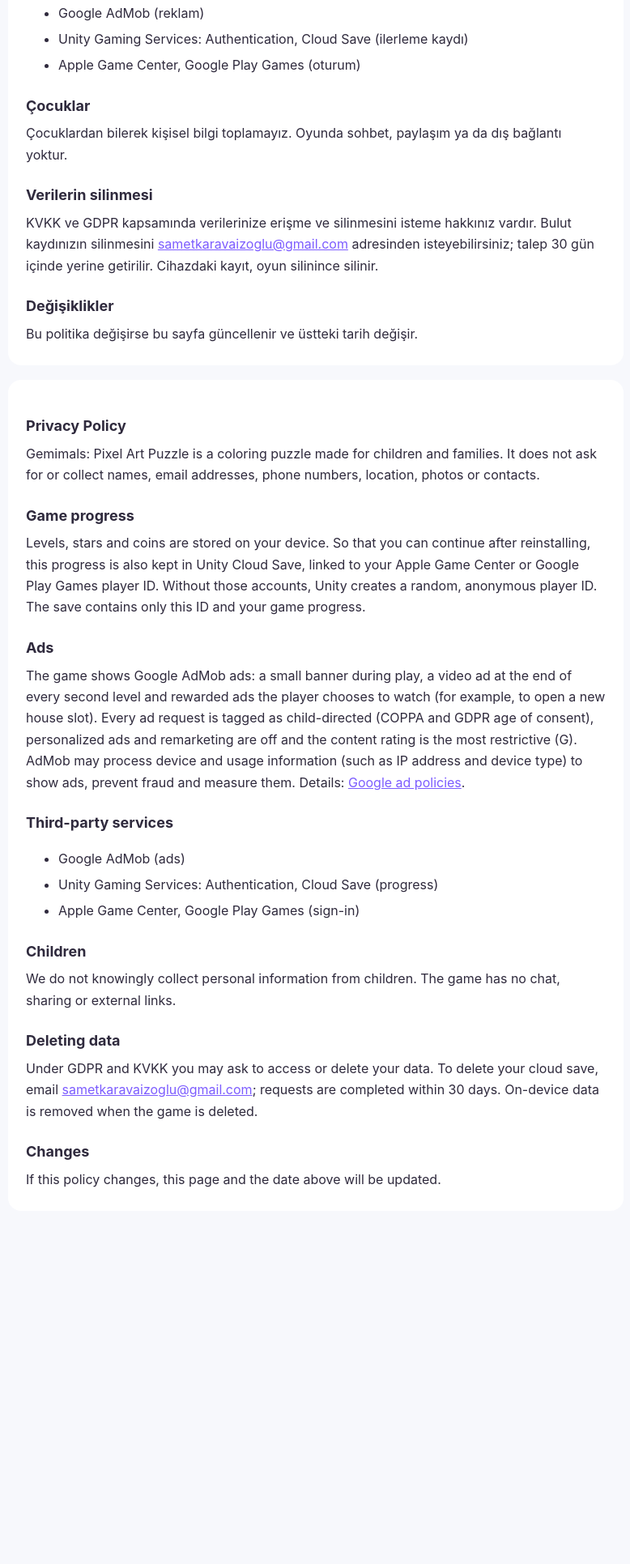
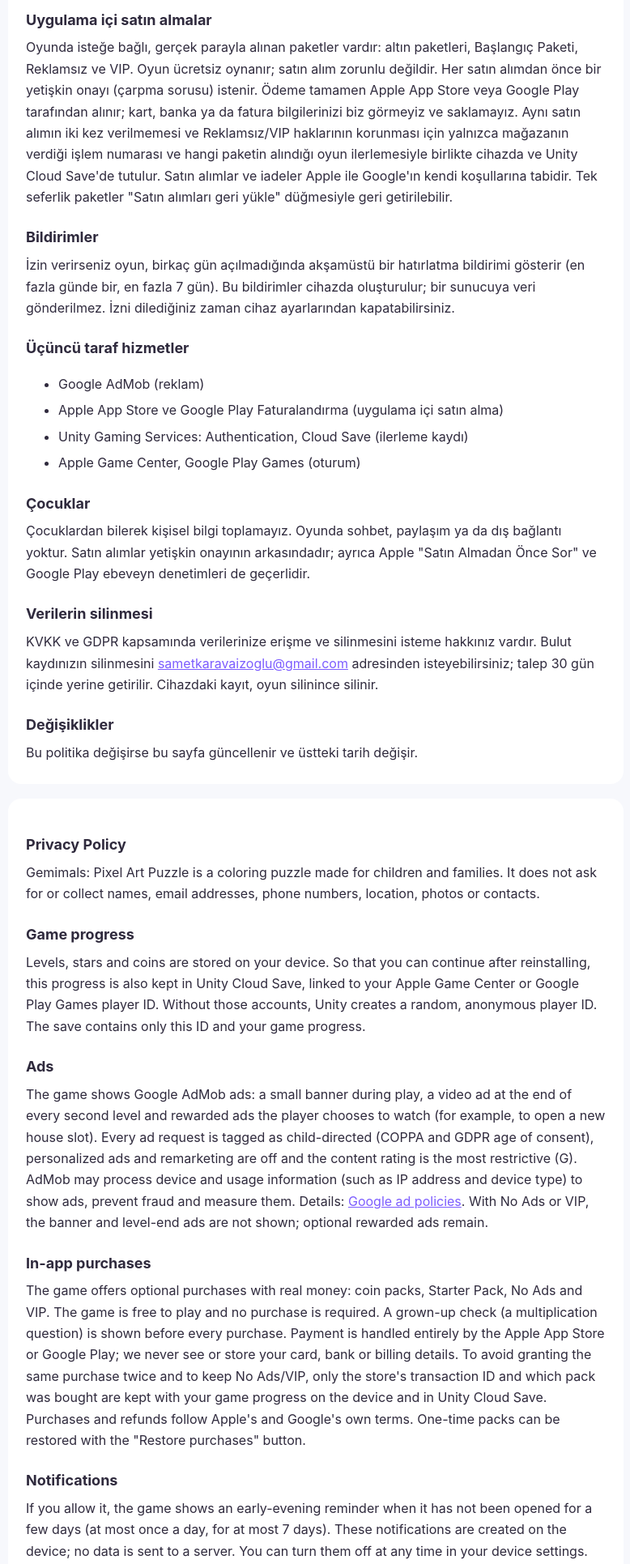
Before and after one commit to sametkaravaizoglu/gemimals, a plain HTML site: page privacy-policy.html in a window 1280 px wide. Shown: the part 821-2752 px from the top of the page at 81% size, without its empty margins (250-1028 px from the left). Before the commit the page ends 2382 px from the top, so only its background shows below. Drawn offline with Linux system fonts and the light colour scheme.

Commit message:
Gizlilik politikası: uygulama içi satın almalar ve hatırlatma bildirimleri
Co-Authored-By: Claude Opus 5.5 <noreply@anthropic.com>

```diff
--- a/privacy-policy.html
+++ b/privacy-policy.html
@@ -12,7 +12,7 @@ p,li{margin:6px 0}.muted{color:var(--muted)}a{color:var(--accent)}
 nav a{margin-right:14px}
 </style></head><body><main>
 <h1>Gemimals</h1>
-<p class="muted">Son güncelleme / Last updated: 13 Kasım 2026 / 13 November 2026 · İletişim / Contact: <a href="mailto:sametkaravaizoglu@gmail.com">sametkaravaizoglu@gmail.com</a></p>
+<p class="muted">Son güncelleme / Last updated: 16 Kasım 2026 / 16 November 2026 · İletişim / Contact: <a href="mailto:sametkaravaizoglu@gmail.com">sametkaravaizoglu@gmail.com</a></p>
 <nav><a href="#tr">Türkçe</a><a href="#en">English</a></nav>
 
 <section id="tr">
@@ -21,11 +21,15 @@ nav a{margin-right:14px}
 <h2>Oyun ilerlemesi</h2>
 <p>Bölümler, yıldızlar ve altın önce cihazınızda saklanır. Oyunu silip yeniden yüklediğinizde kaldığınız yerden devam edebilmeniz için bu ilerleme, Apple Game Center veya Google Play Games oyuncu kimliğinize bağlı olarak Unity Cloud Save'de tutulur. Bu hesaplar yoksa Unity rastgele, anonim bir oyuncu kimliği oluşturur. Kayıt yalnızca bu kimliği ve oyun ilerlemesini içerir.</p>
 <h2>Reklamlar</h2>
-<p>Oyunda Google AdMob reklamları gösterilir: oyun sırasında altta küçük bir banner, iki bölümde bir bölüm sonunda video reklam ve oyuncunun kendi seçtiği ödüllü reklam (ör. yeni ev yeri açmak). Tüm reklam istekleri çocuklara yönelik olarak işaretlenir (COPPA ve GDPR yaş sınırı), kişiselleştirilmiş reklam ve yeniden hedefleme kapalıdır, içerik derecesi en düşük seviyededir (G). AdMob reklamı göstermek, sahtekârlığı önlemek ve sayım yapmak için cihaz ve kullanım bilgilerini (ör. IP adresi, cihaz türü) işleyebilir. Ayrıntı: <a href="https://policies.google.com/technologies/ads">Google reklam politikaları</a>.</p>
+<p>Oyunda Google AdMob reklamları gösterilir: oyun sırasında altta küçük bir banner, iki bölümde bir bölüm sonunda video reklam ve oyuncunun kendi seçtiği ödüllü reklam (ör. yeni ev yeri açmak). Tüm reklam istekleri çocuklara yönelik olarak işaretlenir (COPPA ve GDPR yaş sınırı), kişiselleştirilmiş reklam ve yeniden hedefleme kapalıdır, içerik derecesi en düşük seviyededir (G). AdMob reklamı göstermek, sahtekârlığı önlemek ve sayım yapmak için cihaz ve kullanım bilgilerini (ör. IP adresi, cihaz türü) işleyebilir. Ayrıntı: <a href="https://policies.google.com/technologies/ads">Google reklam politikaları</a>. Reklamsız veya VIP paketi alındığında banner ve bölüm sonu reklamları gösterilmez; isteğe bağlı ödüllü reklamlar kalır.</p>
+<h2>Uygulama içi satın almalar</h2>
+<p>Oyunda isteğe bağlı, gerçek parayla alınan paketler vardır: altın paketleri, Başlangıç Paketi, Reklamsız ve VIP. Oyun ücretsiz oynanır; satın alım zorunlu değildir. Her satın alımdan önce bir yetişkin onayı (çarpma sorusu) istenir. Ödeme tamamen Apple App Store veya Google Play tarafından alınır; kart, banka ya da fatura bilgilerinizi biz görmeyiz ve saklamayız. Aynı satın alımın iki kez verilmemesi ve Reklamsız/VIP haklarının korunması için yalnızca mağazanın verdiği işlem numarası ve hangi paketin alındığı oyun ilerlemesiyle birlikte cihazda ve Unity Cloud Save'de tutulur. Satın alımlar ve iadeler Apple ile Google'ın kendi koşullarına tabidir. Tek seferlik paketler "Satın alımları geri yükle" düğmesiyle geri getirilebilir.</p>
+<h2>Bildirimler</h2>
+<p>İzin verirseniz oyun, birkaç gün açılmadığında akşamüstü bir hatırlatma bildirimi gösterir (en fazla günde bir, en fazla 7 gün). Bu bildirimler cihazda oluşturulur; bir sunucuya veri gönderilmez. İzni dilediğiniz zaman cihaz ayarlarından kapatabilirsiniz.</p>
 <h2>Üçüncü taraf hizmetler</h2>
-<ul><li>Google AdMob (reklam)</li><li>Unity Gaming Services: Authentication, Cloud Save (ilerleme kaydı)</li><li>Apple Game Center, Google Play Games (oturum)</li></ul>
+<ul><li>Google AdMob (reklam)</li><li>Apple App Store ve Google Play Faturalandırma (uygulama içi satın alma)</li><li>Unity Gaming Services: Authentication, Cloud Save (ilerleme kaydı)</li><li>Apple Game Center, Google Play Games (oturum)</li></ul>
 <h2>Çocuklar</h2>
-<p>Çocuklardan bilerek kişisel bilgi toplamayız. Oyunda sohbet, paylaşım ya da dış bağlantı yoktur.</p>
+<p>Çocuklardan bilerek kişisel bilgi toplamayız. Oyunda sohbet, paylaşım ya da dış bağlantı yoktur. Satın alımlar yetişkin onayının arkasındadır; ayrıca Apple "Satın Almadan Önce Sor" ve Google Play ebeveyn denetimleri de geçerlidir.</p>
 <h2>Verilerin silinmesi</h2>
 <p>KVKK ve GDPR kapsamında verilerinize erişme ve silinmesini isteme hakkınız vardır. Bulut kaydınızın silinmesini <a href="mailto:sametkaravaizoglu@gmail.com">sametkaravaizoglu@gmail.com</a> adresinden isteyebilirsiniz; talep 30 gün içinde yerine getirilir. Cihazdaki kayıt, oyun silinince silinir.</p>
 <h2>Değişiklikler</h2>
@@ -38,11 +42,15 @@ nav a{margin-right:14px}
 <h2>Game progress</h2>
 <p>Levels, stars and coins are stored on your device. So that you can continue after reinstalling, this progress is also kept in Unity Cloud Save, linked to your Apple Game Center or Google Play Games player ID. Without those accounts, Unity creates a random, anonymous player ID. The save contains only this ID and your game progress.</p>
 <h2>Ads</h2>
-<p>The game shows Google AdMob ads: a small banner during play, a video ad at the end of every second level and rewarded ads the player chooses to watch (for example, to open a new house slot). Every ad request is tagged as child-directed (COPPA and GDPR age of consent), personalized ads and remarketing are off and the content rating is the most restrictive (G). AdMob may process device and usage information (such as IP address and device type) to show ads, prevent fraud and measure them. Details: <a href="https://policies.google.com/technologies/ads">Google ad policies</a>.</p>
+<p>The game shows Google AdMob ads: a small banner during play, a video ad at the end of every second level and rewarded ads the player chooses to watch (for example, to open a new house slot). Every ad request is tagged as child-directed (COPPA and GDPR age of consent), personalized ads and remarketing are off and the content rating is the most restrictive (G). AdMob may process device and usage information (such as IP address and device type) to show ads, prevent fraud and measure them. Details: <a href="https://policies.google.com/technologies/ads">Google ad policies</a>. With No Ads or VIP, the banner and level-end ads are not shown; optional rewarded ads remain.</p>
+<h2>In-app purchases</h2>
+<p>The game offers optional purchases with real money: coin packs, Starter Pack, No Ads and VIP. The game is free to play and no purchase is required. A grown-up check (a multiplication question) is shown before every purchase. Payment is handled entirely by the Apple App Store or Google Play; we never see or store your card, bank or billing details. To avoid granting the same purchase twice and to keep No Ads/VIP, only the store's transaction ID and which pack was bought are kept with your game progress on the device and in Unity Cloud Save. Purchases and refunds follow Apple's and Google's own terms. One-time packs can be restored with the "Restore purchases" button.</p>
+<h2>Notifications</h2>
+<p>If you allow it, the game shows an early-evening reminder when it has not been opened for a few days (at most once a day, for at most 7 days). These notifications are created on the device; no data is sent to a server. You can turn them off at any time in your device settings.</p>
 <h2>Third-party services</h2>
-<ul><li>Google AdMob (ads)</li><li>Unity Gaming Services: Authentication, Cloud Save (progress)</li><li>Apple Game Center, Google Play Games (sign-in)</li></ul>
+<ul><li>Google AdMob (ads)</li><li>Apple App Store and Google Play Billing (in-app purchases)</li><li>Unity Gaming Services: Authentication, Cloud Save (progress)</li><li>Apple Game Center, Google Play Games (sign-in)</li></ul>
 <h2>Children</h2>
-<p>We do not knowingly collect personal information from children. The game has no chat, sharing or external links.</p>
+<p>We do not knowingly collect personal information from children. The game has no chat, sharing or external links. Purchases sit behind a grown-up check, and Apple's Ask to Buy and Google Play parental controls also apply.</p>
 <h2>Deleting data</h2>
 <p>Under GDPR and KVKK you may ask to access or delete your data. To delete your cloud save, email <a href="mailto:sametkaravaizoglu@gmail.com">sametkaravaizoglu@gmail.com</a>; requests are completed within 30 days. On-device data is removed when the game is deleted.</p>
 <h2>Changes</h2>
```
